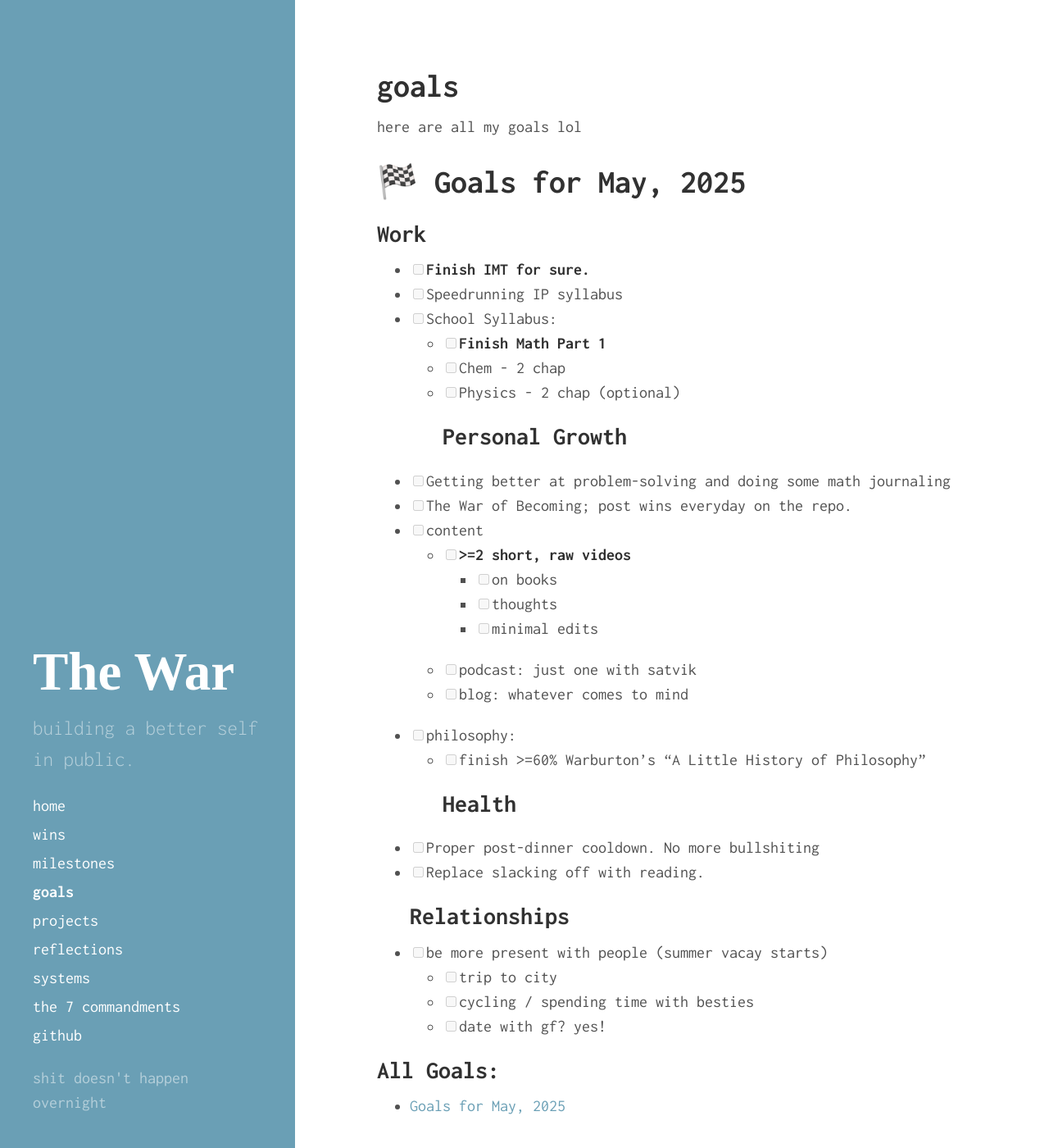
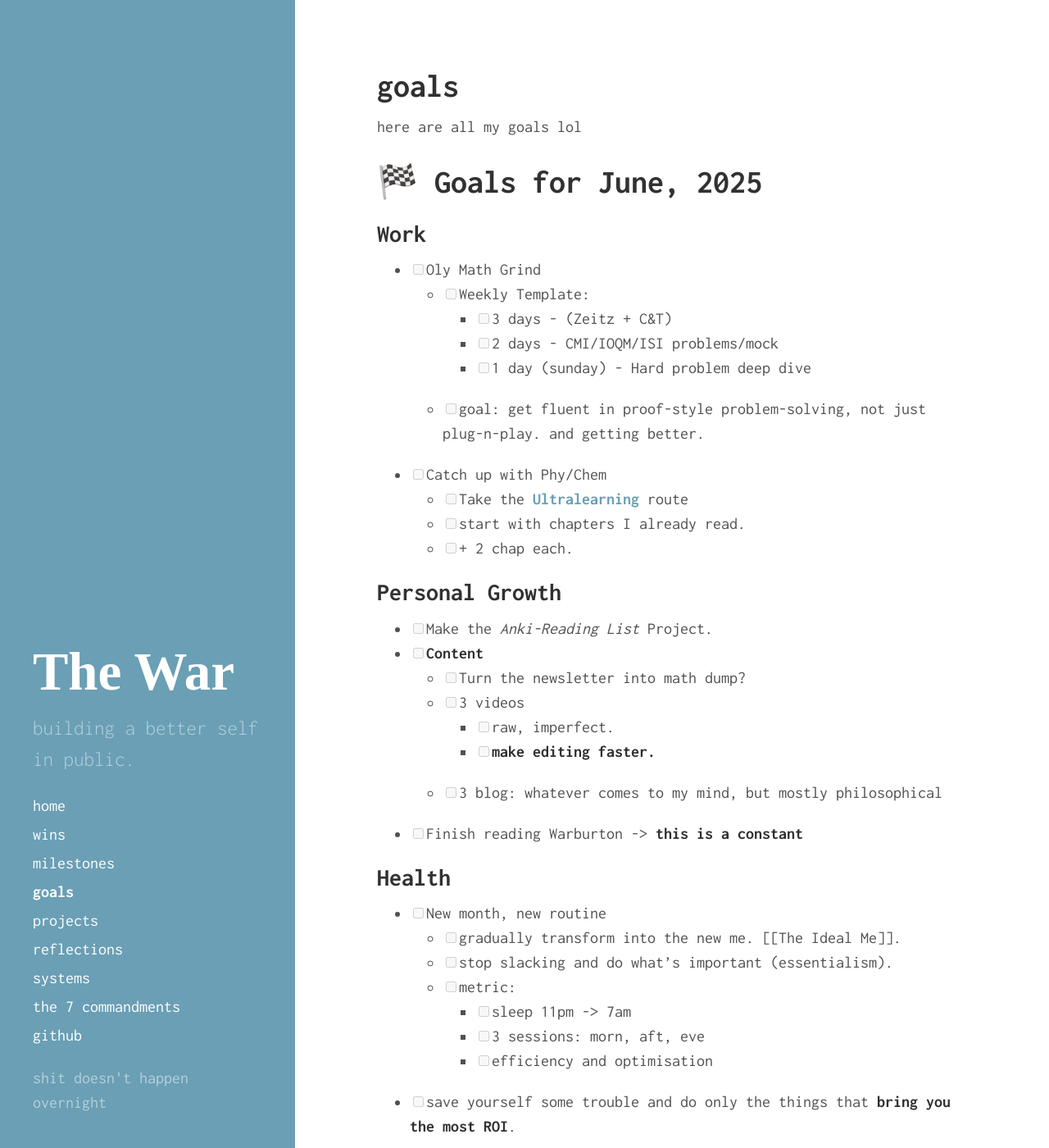
Before and after one commit to moiSentineL/war-of-becoming, a Jekyll site: the page built from pages/3goals.md, in a window 1280 px wide and 1400 px high. Shown: the whole window at 82% size. Built offline with Jekyll 4.4.1, drawn with Linux system fonts in a browser that asks for light colours; some of the changed text lies outside the part shown.

Commit message:
goals: add June-2025

```diff
--- /dev/null
+++ b/hq/_goals/goals-2025-06-June.md
@@ -0,0 +1,55 @@
+---
+layout: post
+title: Goals for June, 2025
+date: 2025-06-02
+---
+
+# 🏁 Goals for June, 2025
+
+## Work
+- [ ] Oly Math Grind
+	- [ ] Weekly Template:
+		- [ ] 3 days - (Zeitz + C&T)
+		- [ ] 2 days -  CMI/IOQM/ISI problems/mock
+		- [ ] 1 day (sunday) - Hard problem deep dive
+	- [ ] goal: get fluent in proof-style problem-solving, not just plug-n-play. and getting better.
+- [ ] Catch up with Phy/Chem
+	- [ ] Take the **[Ultralearning](https://www.scotthyoung.com/blog/ultralearning/)** route
+	- [ ] start with chapters I already read.
+	- [ ] + 2 chap each.
+
+## Personal Growth
+- [ ] Make the *Anki-Reading List* Project.
+- [ ] **Content**
+	- [ ] Turn the newsletter into math dump?
+	- [ ] 3 videos
+		- [ ] raw, imperfect.
+		- [ ] **make editing faster.**
+	- [ ] 3 blog: whatever comes to my mind, but mostly philosophical
+- [ ] Finish reading Warburton -> **this is a constant**
+
+## Health
+- [ ] New month, new routine
+	- [ ] gradually transform into the new me. [[The Ideal Me]].
+	- [ ] stop slacking and do what's important (essentialism).
+	- [ ] metric:
+		- [ ] sleep 11pm -> 7am
+		- [ ] 3 sessions: morn, aft, eve
+		- [ ] efficiency and optimisation
+- [ ] save yourself some trouble and do only the things that **bring you the most ROI**.
+
+## Relationships
+- [ ] do 1on1s on the Lost Ones
+	- [ ] non-negotiable.
+	- [ ] weekly 1h
+	- [ ] **fallback**: reading philosophy/making something philosophy related
+- [ ] take advice from people who are actually *in the field* (math, CMI-adjacent)
+- [ ] Reflecting *together* with my partner.
+- [ ] Meet my long-time discord best friend!
+
+# Forecasts
+- [Will I get a 2 digit mark on an IOQM paper](https://fatebook.io/q/will-i-get-a-2-digit-mark-on-an-ioqm-paper--cmbetib8s000126rb702nrnbt)
+- [Will I finish making the Anki-Python Project](https://fatebook.io/q/will-i-finish-making-the-anki-python-project--cmbetiuuw000726rb4cght0qe)
+- [Will I be burnt out by the end of the month?](https://fatebook.io/q/will-i-be-burnt-out-by-the-end-of-the-month?--cmbetjzpz0001co0yco6v0ygg)
+- [Will I be able to counter my "do everything" attitude and actually do the thing that has the most ROI?](https://fatebook.io/q/will-i-be-able-to-counter-my-"do-everything"-attitude-and-actually-do-the-thing-that-has-the-most-roi?--cmbetlquw0005co0y5f2r4sha)
+- [Will I be better at problem solving by the end of the month? (metric: solve rate, recovery time)](https://fatebook.io/q/will-i-be-better-at-problem-solving-by-the-end-of-the-month?-(metric:-solve-rate,-recovery-time)--cmbetxm41000tie4miego145l)
```
Also changed, not shown: hq/_goals/goals-2025-05-May.md (+11 -8 lines).
